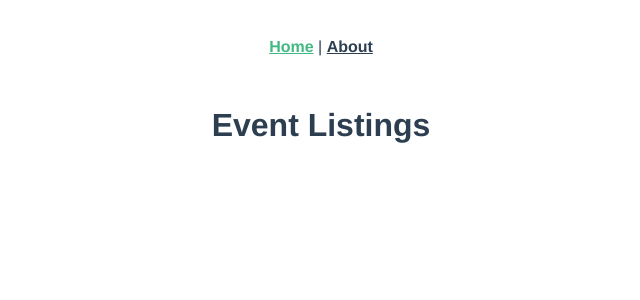
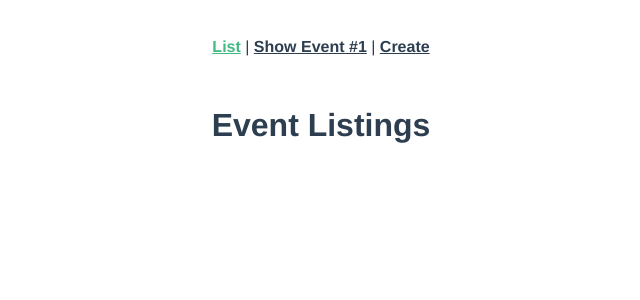
Before and after one commit to Felixr91/real-world-view, a Vue app: page / in a window 1280 px wide. Shown: the top 300 px of the page, without its empty margins (319-959 px from the left). Built offline with nearby package versions, Linux system fonts and the light colour scheme.

Commit message:
Router Fixed

```diff
--- a/src/App.vue
+++ b/src/App.vue
@@ -1,8 +1,9 @@
 <template>
   <div id="app">
     <div id="nav">
-      <router-link to="/">Home</router-link> |
-      <router-link to="/about">About</router-link>
+      <router-link :to="{ name: 'event-list' }">List</router-link> |
+      <router-link :to="{ name: 'event-show' }">Show Event #1</router-link> |
+      <router-link :to="{ name: 'event-create' }">Create</router-link>
     </div>
     <router-view/>
   </div>
```
